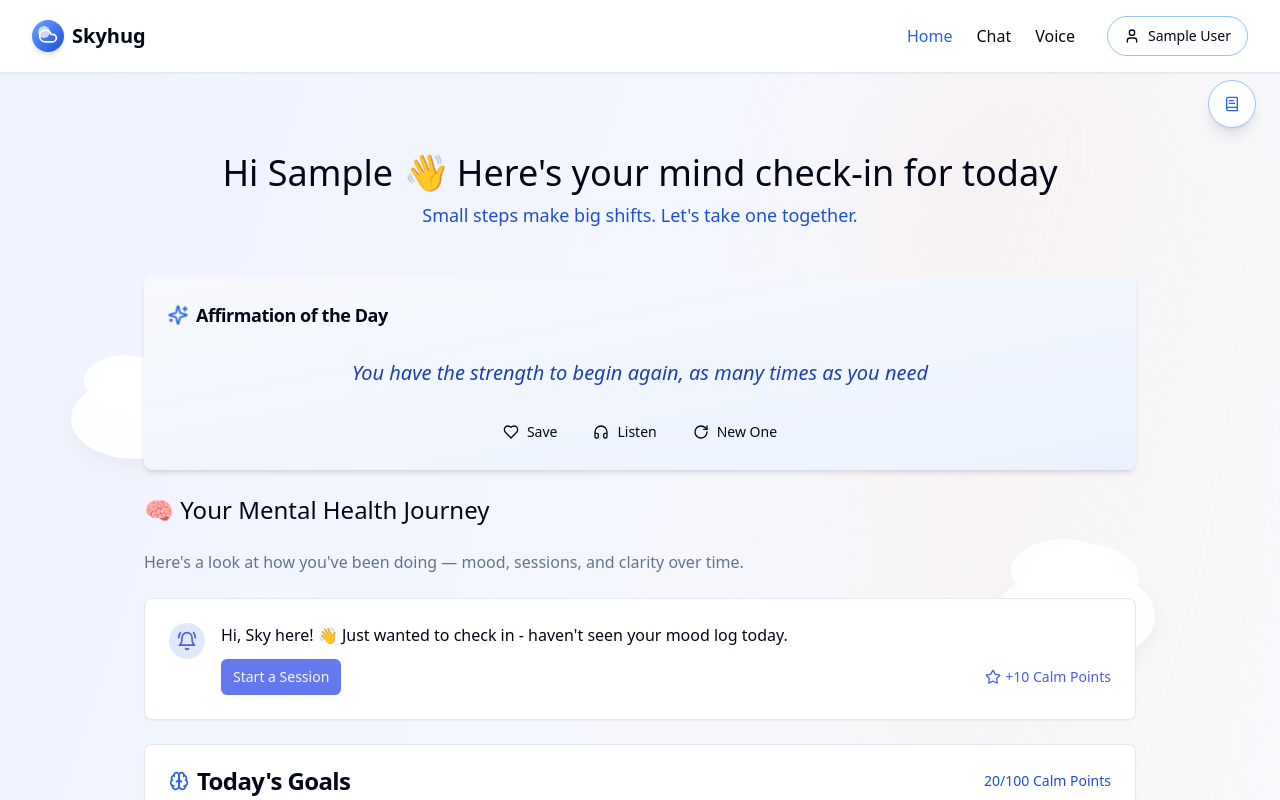
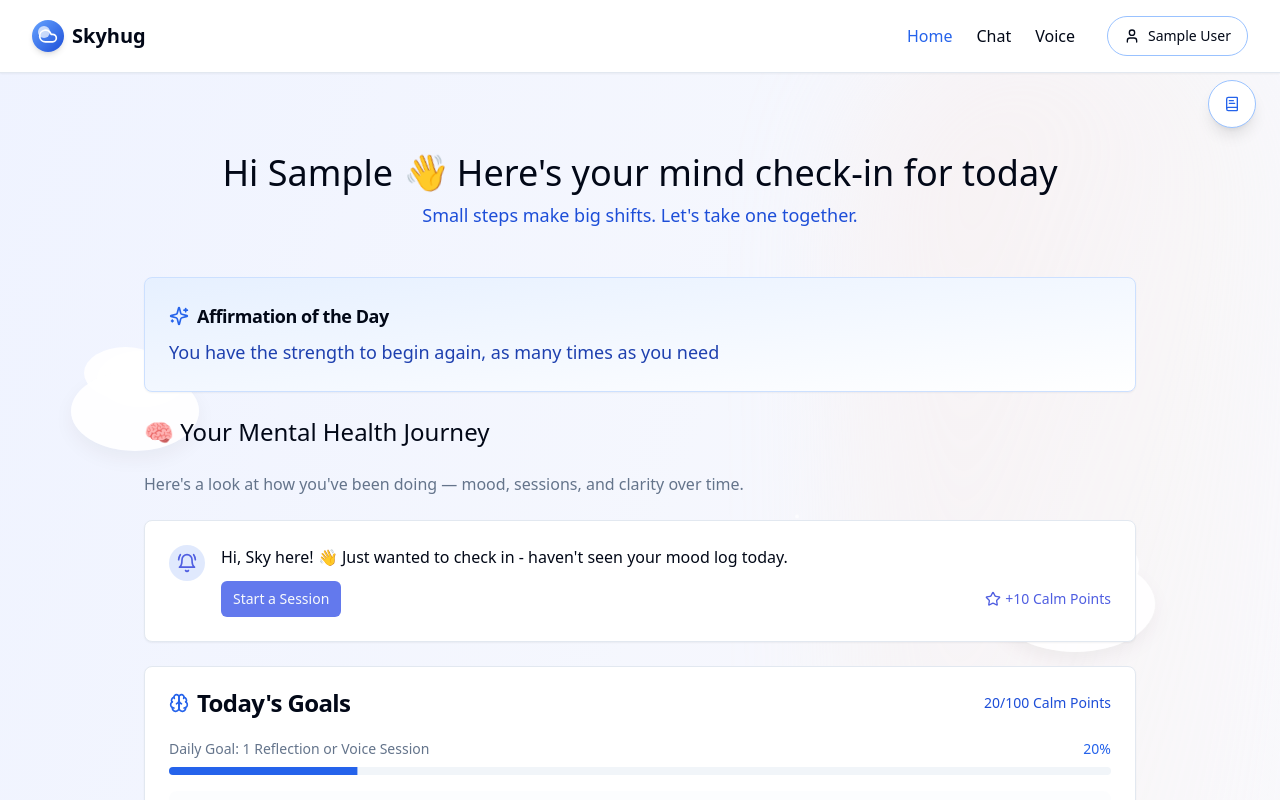
Before and after one commit to bryantirawan/serenity-ai-conversations-68, a React (Vite) app: page /home in a window 1280 px wide. Shown: the top 800 px of the page. Built offline with nearby package versions, Linux system fonts and the light colour scheme; sample sign-in values are in the browser's storage.

Commit message:
Reverted to commit 385f667354b67dad7665c1e63f31a40db2ab2377

```diff
--- a/src/components/affirmations/AffirmationCard.tsx
+++ b/src/components/affirmations/AffirmationCard.tsx
@@ -1,9 +1,7 @@
 
-import React, { useState } from 'react';
+import React from 'react';
 import { Card, CardContent, CardHeader, CardTitle } from '@/components/ui/card';
-import { Button } from '@/components/ui/button';
-import { Sparkles, Heart, Headphones, RotateCw } from 'lucide-react';
-import { useToast } from "@/hooks/use-toast";
+import { Sparkles } from 'lucide-react';
 
 const affirmations = [
   "You're exactly where you need to be on your healing journey",
@@ -16,76 +14,22 @@ const affirmations = [
 ];
 
 const AffirmationCard = () => {
-  const { toast } = useToast();
-  const [currentIndex, setCurrentIndex] = useState(() => {
-    const today = new Date().toDateString();
-    return today.split('').reduce((acc, char) => acc + char.charCodeAt(0), 0) % affirmations.length;
-  });
-
-  const handleSave = () => {
-    toast({
-      title: "Affirmation Saved",
-      description: "Added to your collection",
-    });
-  };
-
-  const handleListen = () => {
-    const utterance = new SpeechSynthesisUtterance(affirmations[currentIndex]);
-    window.speechSynthesis.speak(utterance);
-  };
-
-  const handleNew = () => {
-    let newIndex;
-    do {
-      newIndex = Math.floor(Math.random() * affirmations.length);
-    } while (newIndex === currentIndex);
-    setCurrentIndex(newIndex);
-  };
+  // Get a random affirmation but use the date as seed so it stays the same all day
+  const today = new Date().toDateString();
+  const index = today.split('').reduce((acc, char) => acc + char.charCodeAt(0), 0) % affirmations.length;
 
   return (
-    <Card className="bg-gradient-to-br from-[#F7F9FC] to-[#EBF2FF] border-none shadow-md mb-6 overflow-hidden relative">
+    <Card className="bg-gradient-to-br from-skyhug-50 to-white border-skyhug-100 mb-6">
       <CardHeader className="pb-2">
         <CardTitle className="flex items-center gap-2 text-lg">
-          <Sparkles className="h-5 w-5 text-skyhug-500 animate-pulse-slow" />
+          <Sparkles className="h-5 w-5 text-skyhug-500" />
           Affirmation of the Day
         </CardTitle>
       </CardHeader>
-      <CardContent className="p-5">
-        <p className="text-xl font-medium text-skyhug-700 leading-relaxed text-center italic mb-6">
-          {affirmations[currentIndex]}
+      <CardContent>
+        <p className="text-lg font-medium text-skyhug-700 leading-relaxed">
+          {affirmations[index]}
         </p>
-
-        <div className="flex justify-center gap-3">
-          <Button
-            variant="ghost"
-            size="sm"
-            className="flex items-center gap-2 hover:bg-white/50"
-            onClick={handleSave}
-          >
-            <Heart className="h-4 w-4" />
-            Save
-          </Button>
-
-          <Button
-            variant="ghost"
-            size="sm"
-            className="flex items-center gap-2 hover:bg-white/50"
-            onClick={handleListen}
-          >
-            <Headphones className="h-4 w-4" />
-            Listen
-          </Button>
-
-          <Button
-            variant="ghost"
-            size="sm"
-            className="flex items-center gap-2 hover:bg-white/50"
-            onClick={handleNew}
-          >
-            <RotateCw className="h-4 w-4" />
-            New One
-          </Button>
-        </div>
       </CardContent>
     </Card>
   );
```
